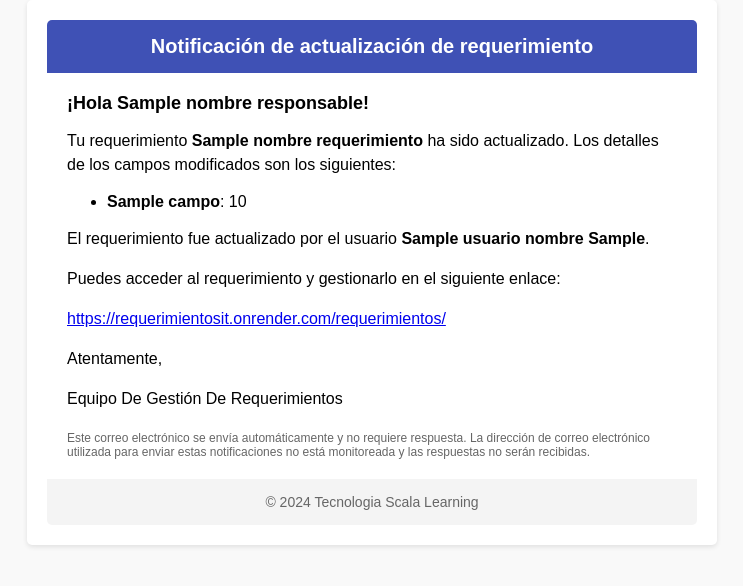
After one commit to Jefersonbarretosanchez/requerimientosIt, a Django app: template tasks/templates/requerimiento_actualizado.html in a window 1280 px wide. The commit adds this page. Shown: the top 586 px of the page, without its empty margins (268-1011 px from the left). Run offline with Django 5.2, Linux system fonts and the light colour scheme; the template is opened without the code that fills it: most values are stand-ins (such as "Sample title", 1, 10 or a date in 2020).

Commit message:
Envio Notificaciones

```diff
--- a/tasks/admin.py
+++ b/tasks/admin.py
@@ -47,7 +47,7 @@ class AreaAdmin(admin.ModelAdmin):
 
 class ResponsableAdmin(admin.ModelAdmin):
     """Configuracion Modulo Admin Responsables"""
-    list_display = ['responsable']
+    list_display = ['responsable','correo']
     readonly_fields = ("fechaRegistro", 'fechaActualizacion')
 
 # Register your models here.
--- a/tasks/forms.py
+++ b/tasks/forms.py
@@ -117,7 +117,8 @@ class RequerimientosFormEdit(ModelForm):
                     'class': 'form-control',
                     'placeholder': 'Nombre Requerimiento',
                     'required': 'required',
-                    'id': 'id_requerimiento'
+                    'id': 'id_requerimiento',
+                    'disabled':True
                 }
             ),
             'fechacreacion': forms.DateInput(
--- a/tasks/models.py
+++ b/tasks/models.py
@@ -77,6 +77,7 @@ class AreaSolicitante(models.Model):
 class Responsable(models.Model):
     """Class representa los responsables"""
     responsable=models.CharField(max_length=50,verbose_name="Responsable")
+    correo=models.EmailField(max_length=100,verbose_name="Correo Electronico")
     fechaRegistro=models.DateTimeField(auto_now_add=True)
     fechaActualizacion=models.DateTimeField(auto_now=True)
 
--- /dev/null
+++ b/tasks/templates/requerimiento_actualizado.html
@@ -0,0 +1,126 @@
+<!DOCTYPE html>
+<html lang="es">
+  <head>
+    <meta charset="UTF-8" />
+    <meta name="viewport" content="width=device-width, initial-scale=1.0" />
+    <title>Notificación de actualización de requerimiento</title>
+    <style>
+      body {
+        font-family: sans-serif;
+        margin: 0;
+        padding: 0;
+        background-color: #f9f9f9;
+      }
+
+      .container {
+        width: 650px;
+        margin: 0 auto;
+        background-color: #fff;
+        padding: 20px;
+        border-radius: 5px;
+        box-shadow: 0 2px 5px rgba(0, 0, 0, 0.1);
+      }
+
+      .header {
+        background-color: #3f51b5;
+        color: #fff;
+        padding: 15px 20px;
+        border-radius: 5px 5px 0 0;
+      }
+
+      .header h1 {
+        margin: 0;
+        font-size: 20px;
+        text-align: center;
+      }
+
+      .content {
+        padding: 20px;
+      }
+
+      .content h2 {
+        font-size: 18px;
+        margin-top: 0;
+      }
+
+      .content p {
+        color: #000000;
+        margin-top: 5px;
+        font-size: 16px;
+        line-height: 1.5;
+      }
+
+      .content li {
+        font-size: 16px;
+      }
+
+      .disclaimer {
+        font-size: 12px;
+        color: #666;
+        margin-top: 20px;
+      }
+
+      .footer {
+        background-color: #f4f4f4;
+        padding: 15px 20px;
+        border-radius: 0 0 5px 5px;
+      }
+
+      .footer p {
+        text-align: center;
+        margin: 0;
+        font-size: 14px;
+        color: #666;
+      }
+    </style>
+  </head>
+
+  <body>
+    <div class="container">
+      <div class="header">
+        <h1>Notificación de actualización de requerimiento</h1>
+      </div>
+
+      <div class="content">
+        <h2>¡Hola {{ nombre_responsable }}!</h2>
+
+        <p>
+          Tu requerimiento <strong>{{ nombre_requerimiento }}</strong> ha sido
+          actualizado. Los detalles de los campos modificados son los siguientes:
+        </p>
+        <ul>
+          {% for campo, valor in cambios.items %}
+          <li><strong>{{ campo }}</strong>: {{ valor }}</li>
+          {% endfor %}
+        </ul>
+
+        <p>
+          El requerimiento fue actualizado por el usuario
+          <strong>{{ usuario_nombre }} {{ usuario_apellido }}</strong>.
+        </p>
+        <p>
+          Puedes acceder al requerimiento y gestionarlo en el siguiente enlace:
+        </p>
+        <p>
+          <a href="https://requerimientosit.onrender.com/requerimientos/"
+            >https://requerimientosit.onrender.com/requerimientos/</a
+          >
+        </p>
+        <p>Atentamente,</p>
+
+        <p>Equipo De Gestión De Requerimientos</p>
+
+        <div class="disclaimer">
+          Este correo electrónico se envía automáticamente y no requiere
+          respuesta. La dirección de correo electrónico utilizada para enviar
+          estas notificaciones no está monitoreada y las respuestas no serán
+          recibidas.
+        </div>
+      </div>
+
+      <div class="footer">
+        <p>&copy; 2024 Tecnologia Scala Learning</p>
+      </div>
+    </div>
+  </body>
+</html>
```
Also changed, not shown: tasks/templates/create.html (+9 -7 lines), tasks/templates/edit.html (+9 -7 lines), tasks/templates/requerimiento_creado.html (added, +123 -0 lines), tasks/templates/requerimientos.html (+42 -17 lines), tasks/templates/requerimientos_confirm_delete.html (+9 -9 lines), tasks/views.py (+59 -22 lines), tasks/migrations/0019_responsable_correo.py (added).
